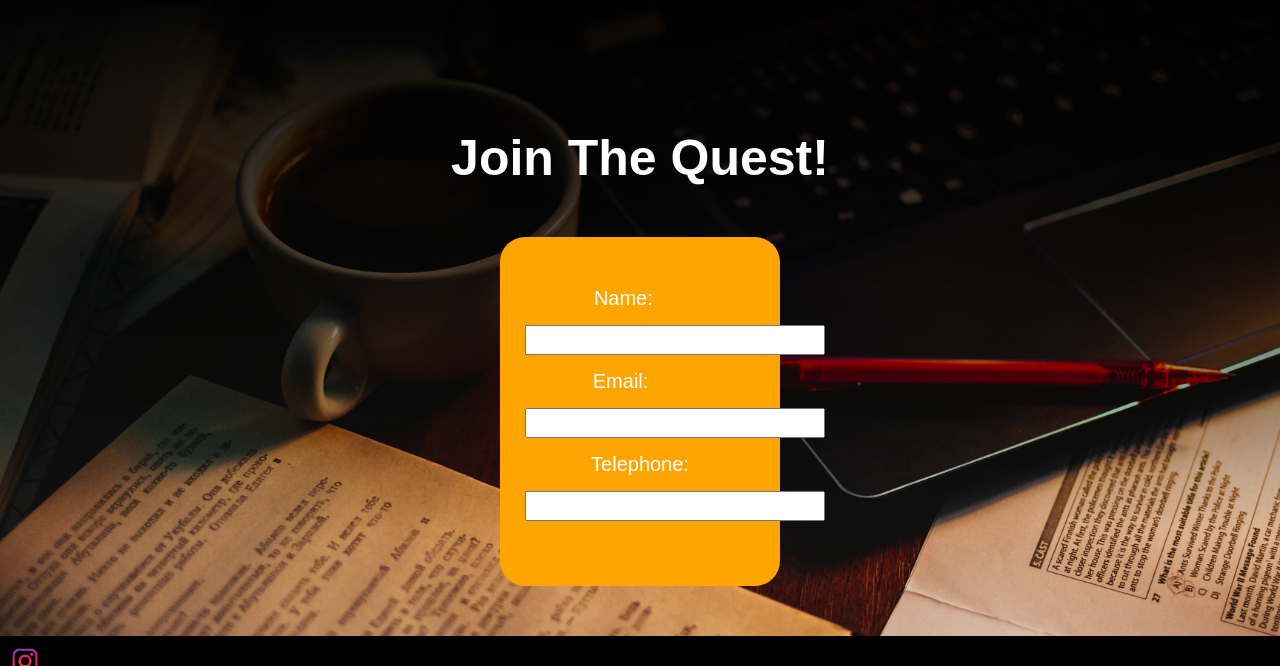
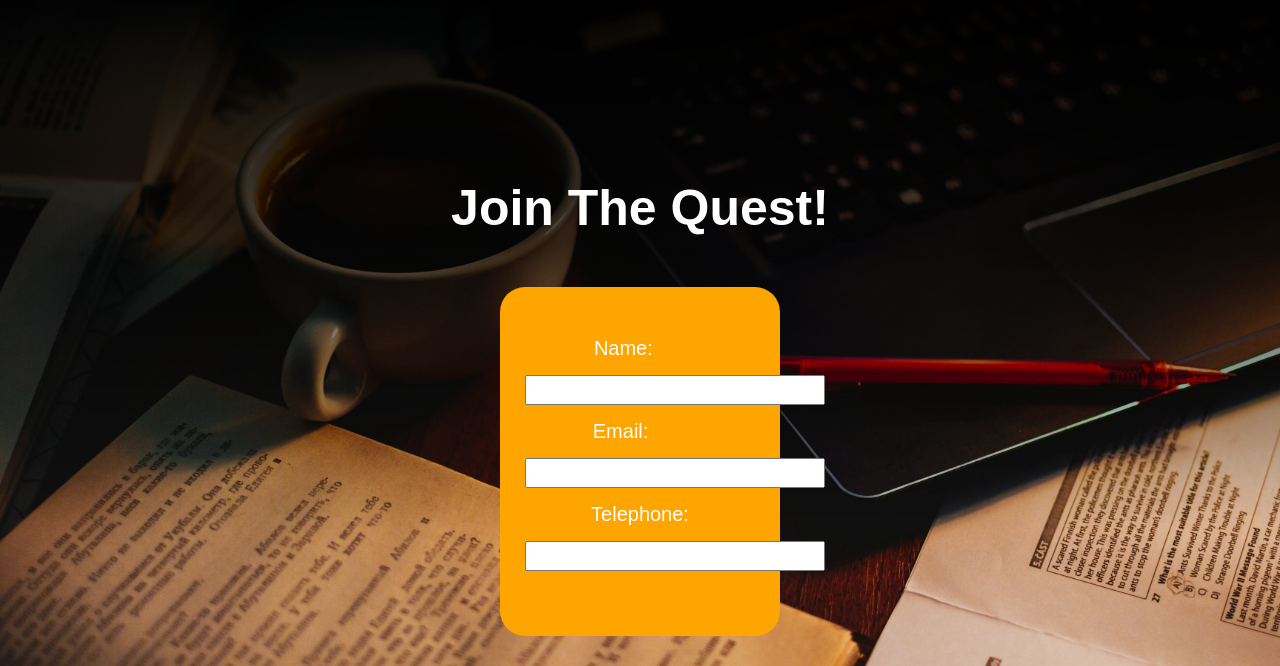
Before and after one commit to Bhargav00007/Edumate, a plain HTML site: page index.html in a window 1280 px wide. Shown: the part 2510-3176 px from the top of the page. Drawn offline with Linux system fonts and the light colour scheme.

Commit message:
Update index.html

```diff
--- a/index.html
+++ b/index.html
@@ -162,7 +162,7 @@
                 font-size:50px;
                 color:white;
                 font-family:sans-serif;
-                margin-top:200px;
+                margin-top:250px;
             }
             .page4{
                 margin:50px;
@@ -174,7 +174,7 @@
                 border-radius:25px;
                 margin:50px 500px;
                 padding: 50px 10px;
-
+                margin-bottom:150px;
 
             }
             input{
```
